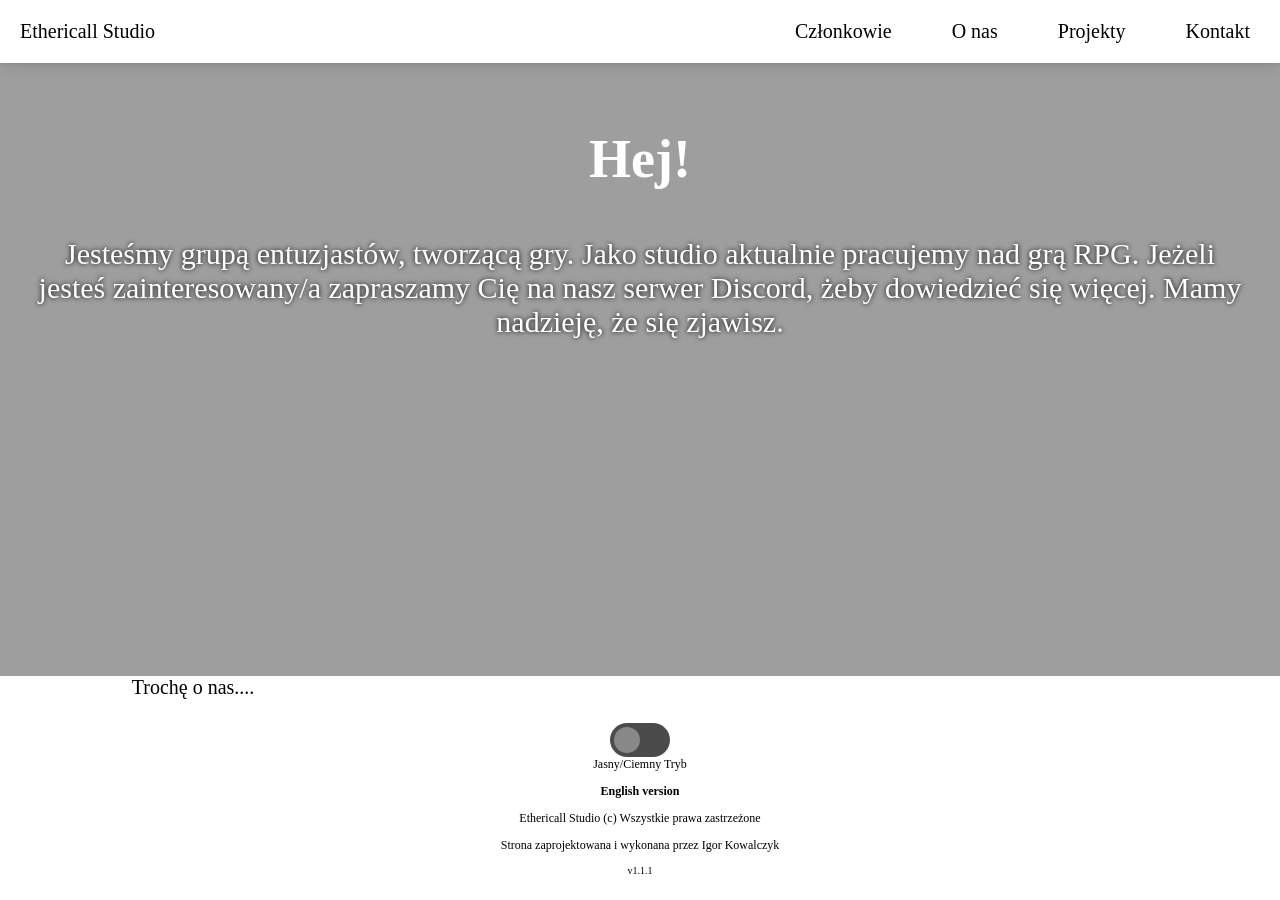
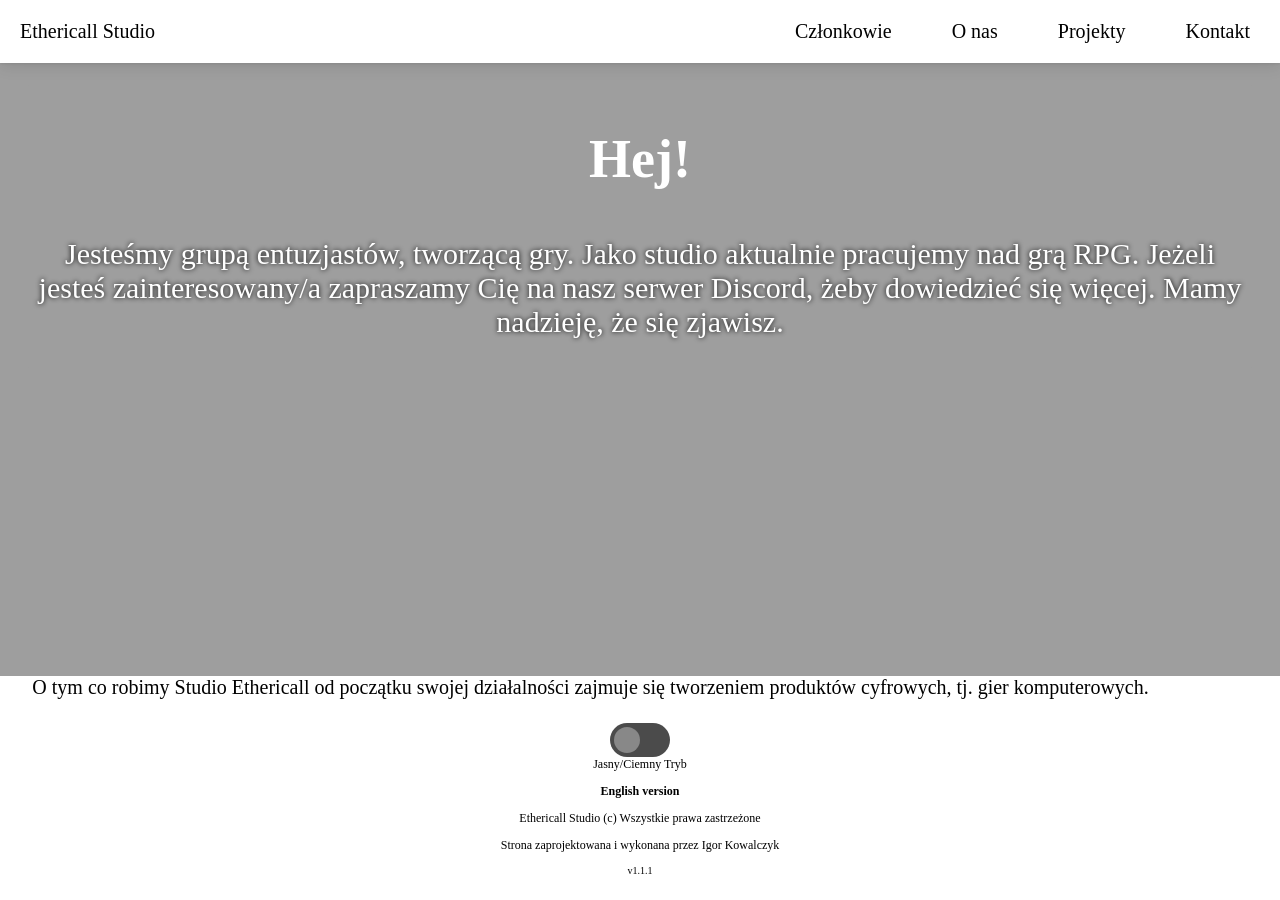
Before and after one commit to Ethericall-Studio/ethericall-studio.github.io, a Jekyll site: the page built from index-pl.md, in a window 1280 px wide and 900 px high, scrolled down 224 px. Built offline with Jekyll 4.4.1, drawn with Linux system fonts in a browser that asks for light colours; some web fonts are replaced.

Commit message:
Update index-pl.md

```diff
--- a/index-pl.md
+++ b/index-pl.md
@@ -12,5 +12,7 @@
 </div>
 </section>
 <section class="about">
-Trochę o nas....
+O tym co robimy
+
+Studio Ethericall od początku swojej działalności zajmuje się tworzeniem produktów cyfrowych, tj. gier komputerowych.
 </section>
```
